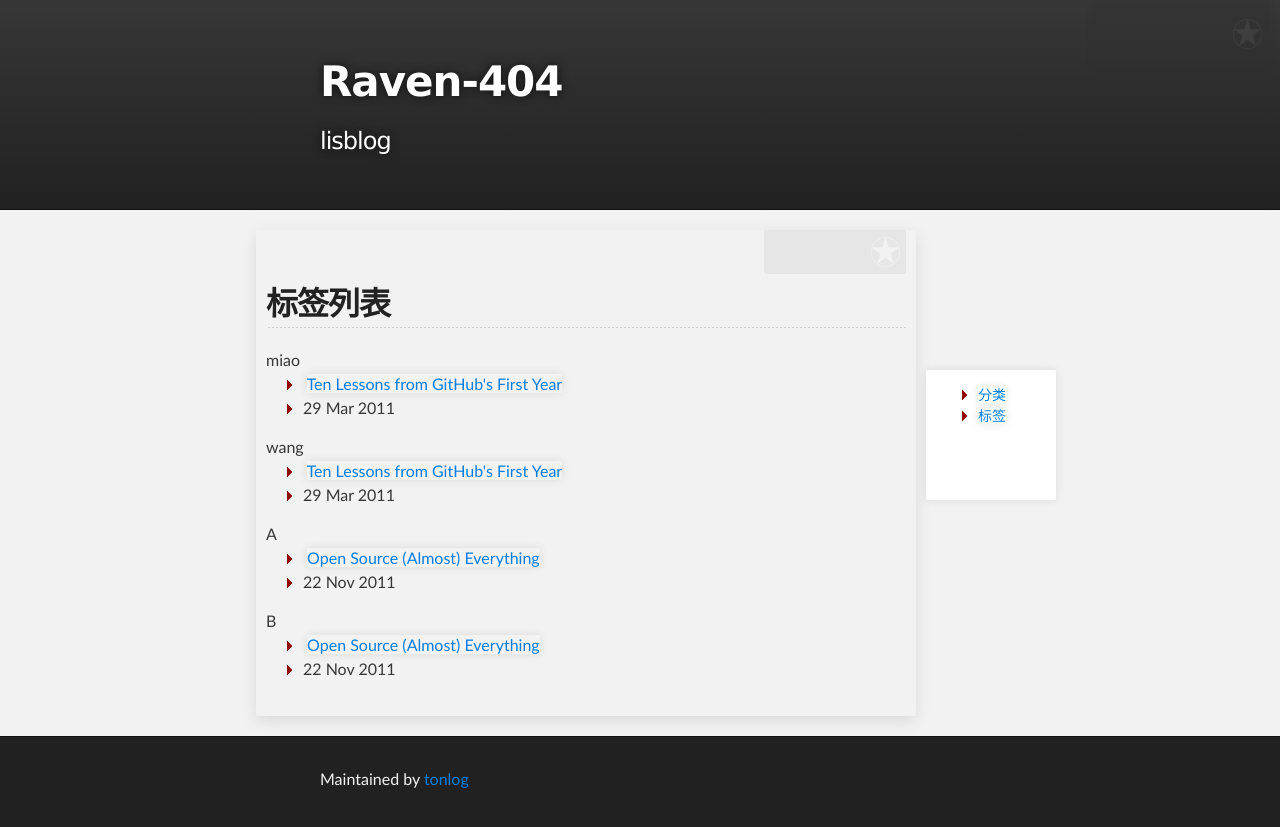
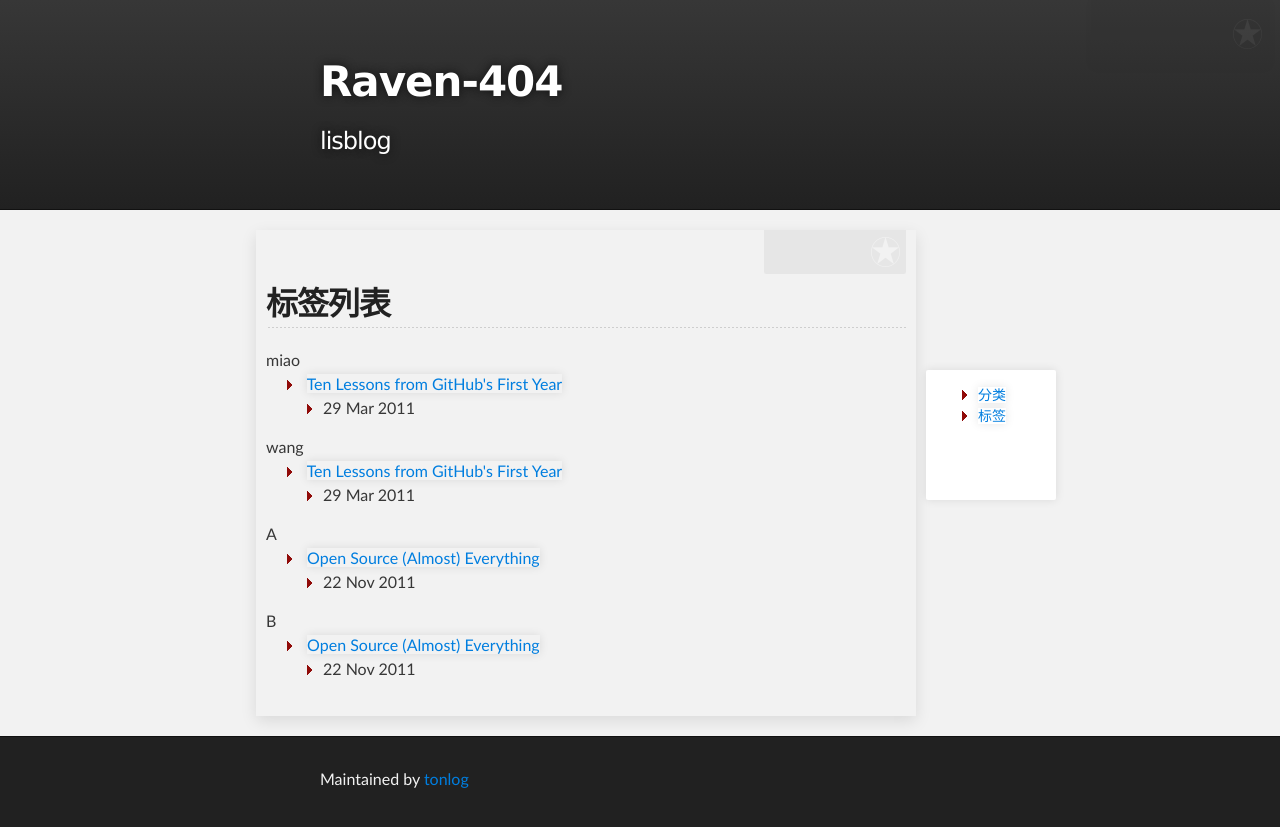
Before and after one commit to tonlog/tonlog.github.io, a Jekyll site: the page built from tag.html, in a window 1280 px wide. Shown: the top 827 px of the page. Built offline with Jekyll 4.4.1, drawn with Linux system fonts in a browser that asks for light colours; Markdown is read by kramdown in place of the engine named in the settings.

Commit message:
Update tag.html

```diff
--- a/tag.html
+++ b/tag.html
@@ -13,7 +13,7 @@ author: tonie
       {% for post in tag[1] %}
         <li>
           <a href="{{ site.baseurl }}{{ post.url }}">{{ post.title }}</a><br/>
-          <li>{{ post.date | date_to_string }}</li>
+          <ul><li>{{ post.date | date_to_string }}</li></ul>
         </li>
       {% endfor %}
     </ul>
```
